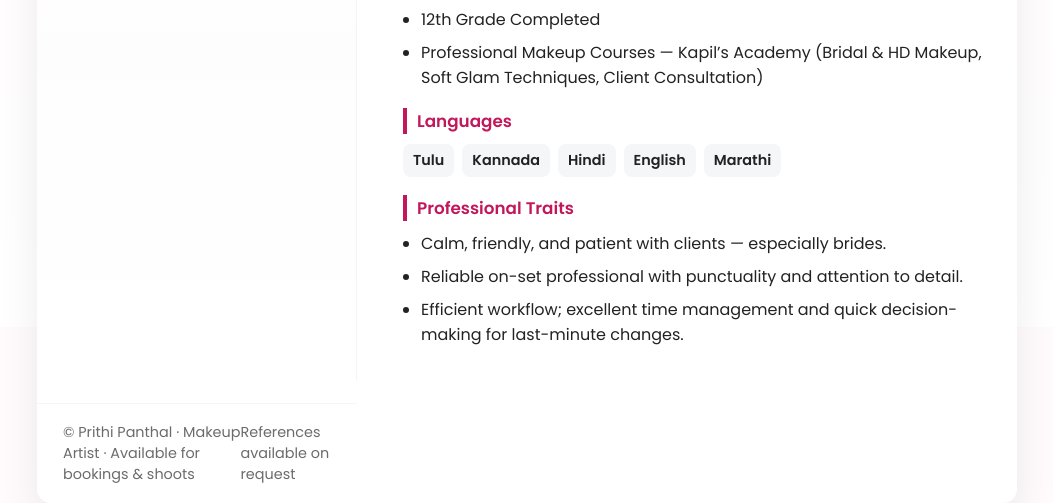
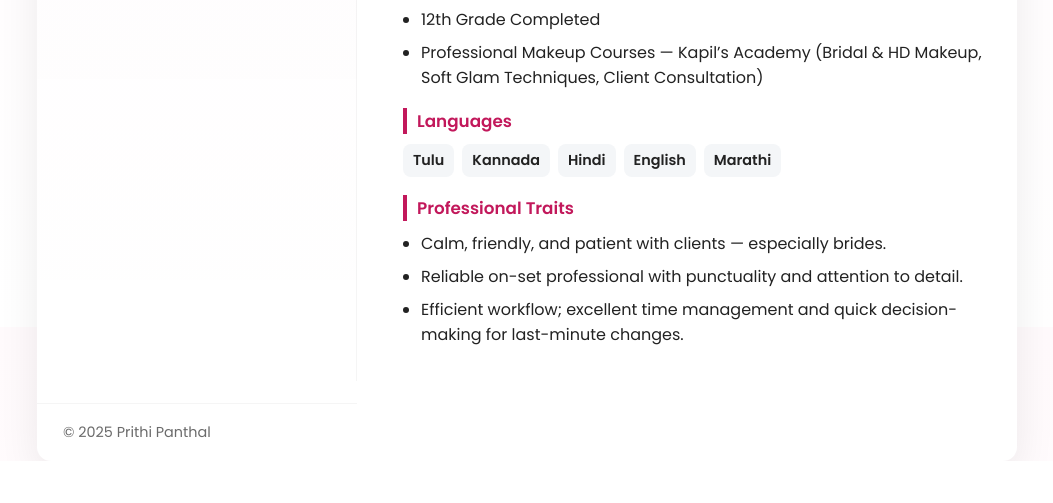
Before and after one commit to gloryglam/GloryGlam.github.io, a plain HTML site: page cv/index.html in a window 1280 px wide. Shown: the part 1273-1776 px from the top of the page, without its empty margins (113-1166 px from the left). After the commit the page ends 1734 px from the top, so only its background shows below. Drawn offline with Linux system fonts and the light colour scheme.

Commit message:
Update and rename index3.html to index.html

```diff
--- a/cv/index3.html
+++ b/cv/index.html
@@ -389,8 +389,7 @@
 
     <!-- FOOTER (single row across) -->
     <div class="cv__foot" aria-hidden="false">
-      <div>© Prithi Panthal · Makeup Artist · Available for bookings & shoots</div>
-      <div style="color:var(--muted)">References available on request</div>
+   <div>© <script>document.write(new Date().getFullYear());</script> Prithi Panthal </div>
     </div>
 
   </main>
```
